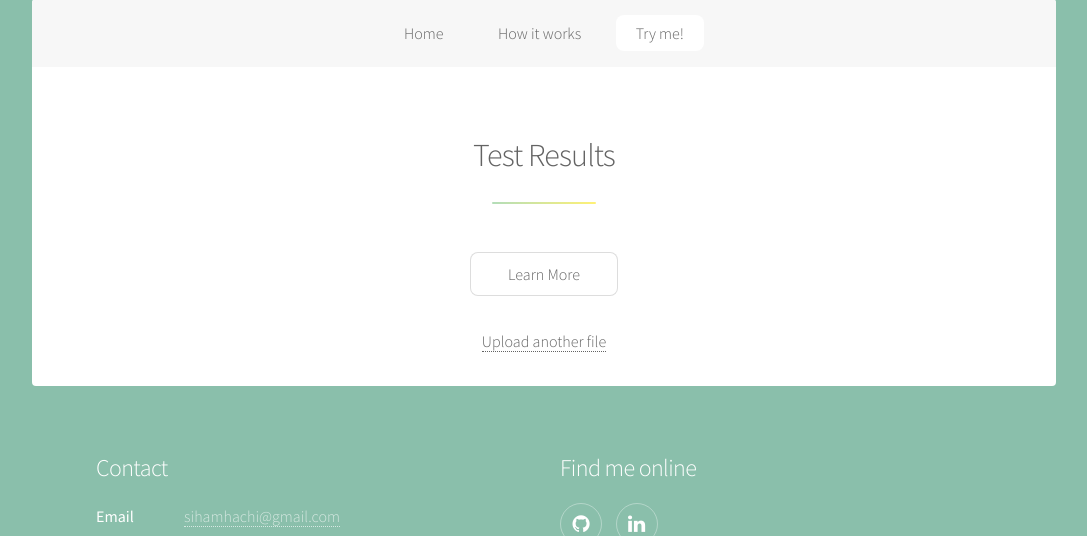
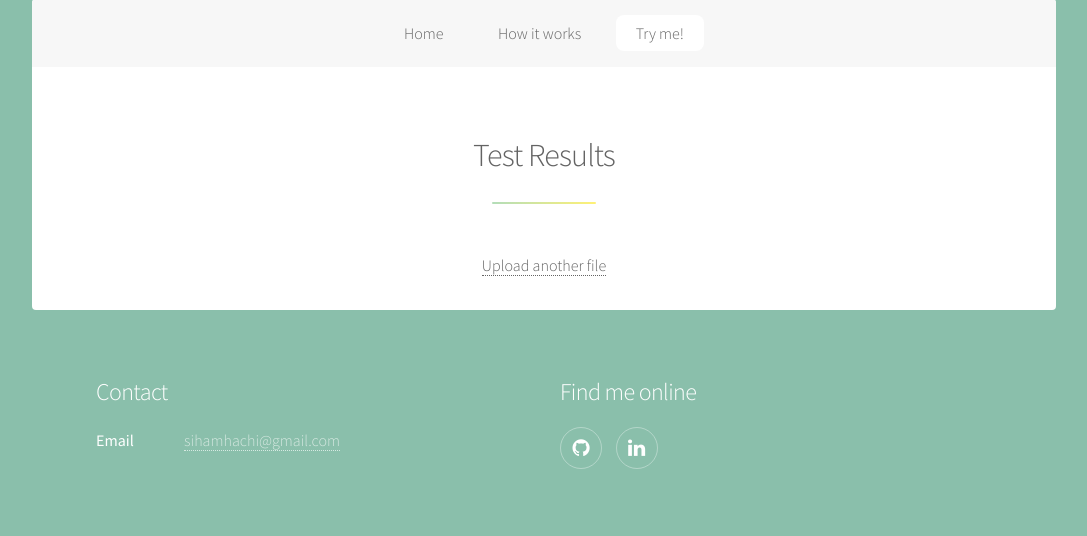
Before and after one commit to sihamH/thrive-webapp, a Flask app: template templates/results.html in a window 1280 px wide. Shown: the part 617-1153 px from the top of the page, without its empty margins (96-1183 px from the left). After the commit the page ends 1086 px from the top, so only its background shows below. Run offline with Flask 2, Linux system fonts and the light colour scheme; the template is opened without the code that fills it, so the values that code supplies are empty.

Commit message:
removed learn more

```diff
--- a/templates/results.html
+++ b/templates/results.html
@@ -42,11 +42,11 @@
 								<span style="font-size: 50px; color:{{toto2}};">{{upload_text2}}</span>
 							</header>
 
-							<footer class="major">
+							<!-- <footer class="major">
 								<ul class="actions special">
-									<li><a href="generic.html" class="button">Learn More</a></li>
+									<li><a href="/learnmore" class="button">Learn More</a></li>
 								</ul>
-							</footer>
+							</footer> -->
 							<a href="/upload">Upload another file</a>
 						</section>
 
```
